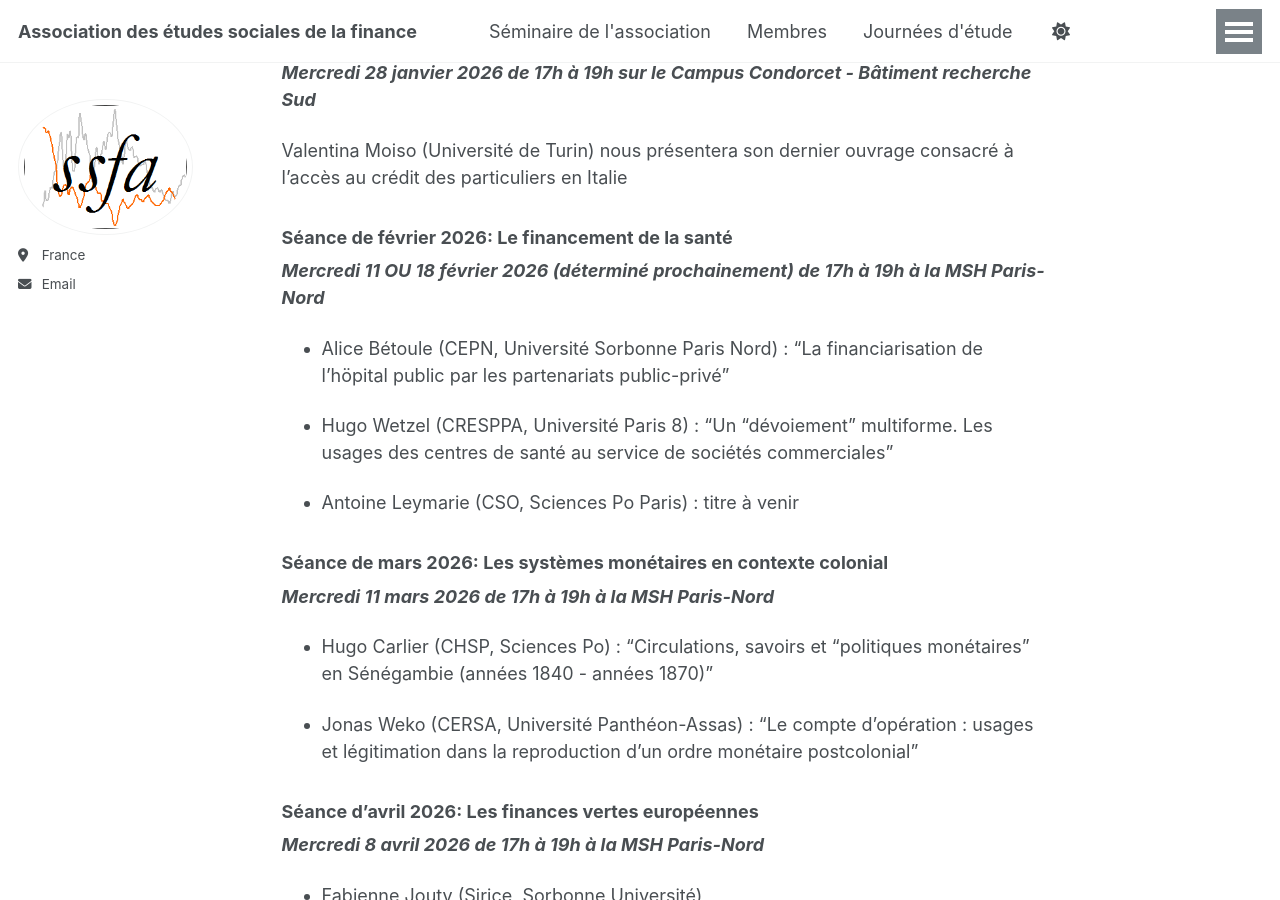
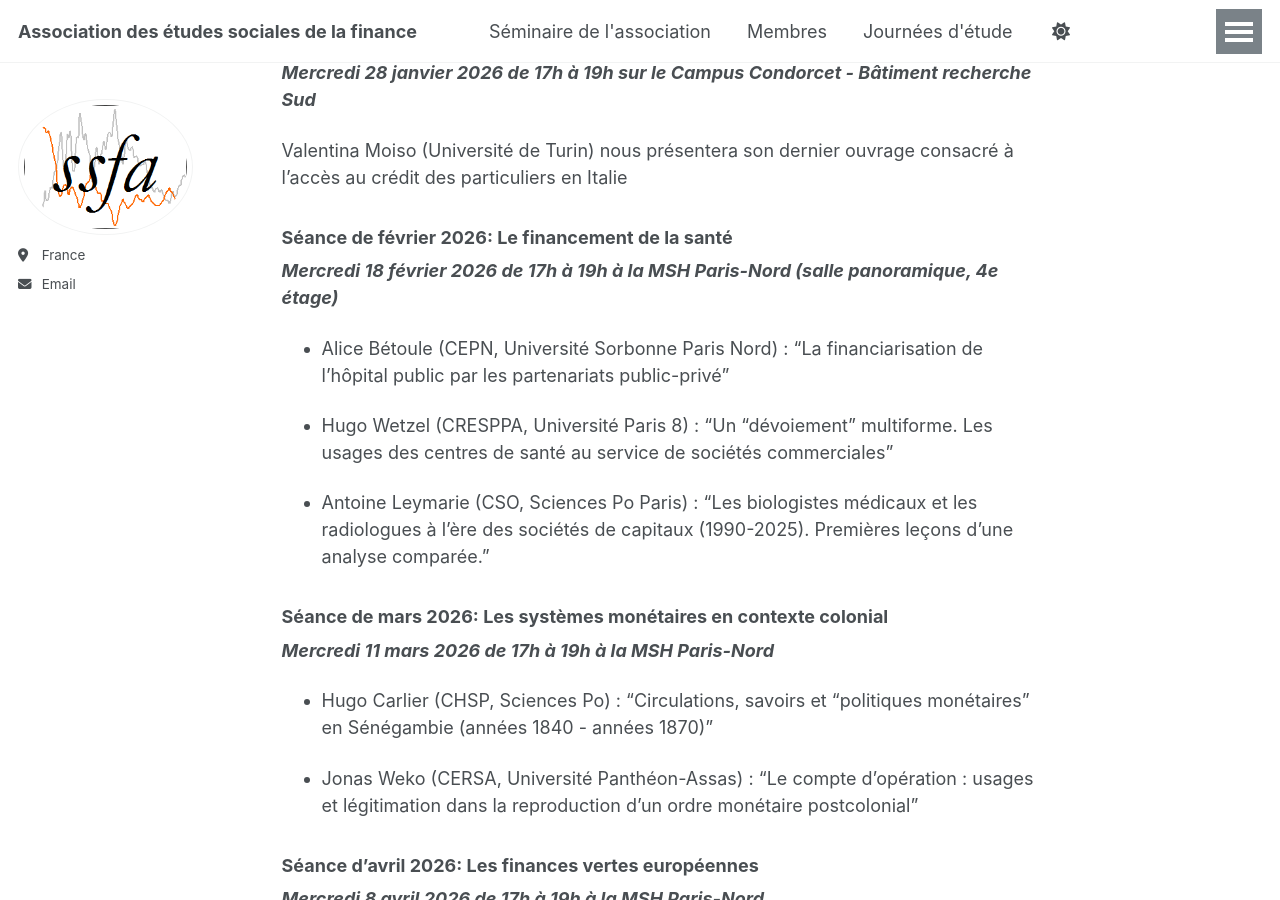
Before and after one commit to ssfa-aesf/ssfa-aesf.github.io, a Jekyll site: the page built from _pages/seminaire.md, in a window 1280 px wide and 900 px high, scrolled down 363 px. Built offline with Jekyll 4.4.1, drawn with Linux system fonts in a browser that asks for light colours.

Commit message:
Update seminaire.md

```diff
--- a/_pages/seminaire.md
+++ b/_pages/seminaire.md
@@ -19,13 +19,13 @@ Valentina Moiso (Université de Turin) nous présentera son dernier ouvrage cons
 
 
 ### Séance de février 2026: Le financement de la santé
-_**Mercredi 11 OU 18 février 2026 (déterminé prochainement) de 17h à 19h à la MSH Paris-Nord**_
+_**Mercredi 18 février 2026 de 17h à 19h à la MSH Paris-Nord (salle panoramique, 4e étage)**_
 
-- Alice Bétoule (CEPN, Université Sorbonne Paris Nord) : "La financiarisation de l'höpital public par les partenariats public-privé"
+- Alice Bétoule (CEPN, Université Sorbonne Paris Nord) : "La financiarisation de l'hôpital public par les partenariats public-privé"
 
 - Hugo Wetzel (CRESPPA, Université Paris 8) : "Un "dévoiement" multiforme. Les usages des centres de santé au service de sociétés commerciales"
 
-- Antoine Leymarie (CSO, Sciences Po Paris) : titre à venir
+- Antoine Leymarie (CSO, Sciences Po Paris) : "Les biologistes médicaux et les radiologues à l'ère des sociétés de capitaux (1990-2025). Premières leçons d'une analyse comparée."
 
 ### Séance de mars 2026: Les systèmes monétaires en contexte colonial
 _**Mercredi 11 mars 2026 de 17h à 19h à la MSH Paris-Nord**_
```
